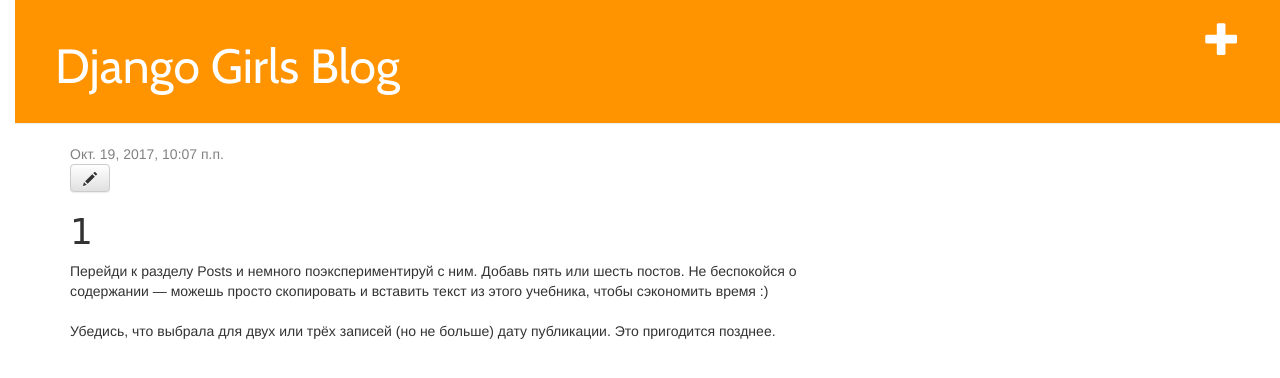
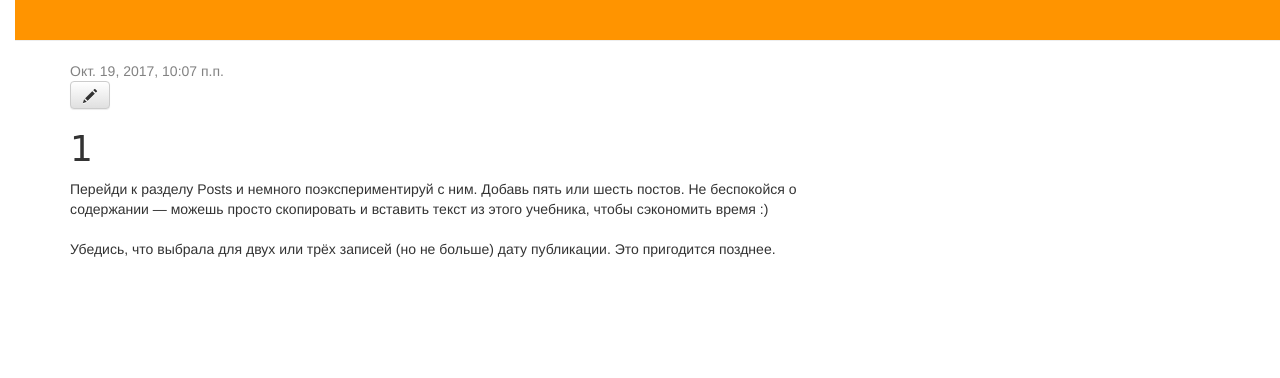
Before and after one commit to sweetsenpai/my-first-blog, a Django app: page /post/1/ in a window 1280 px wide. Shown: the top 378 px of the page. Run offline with Django 3.2, Linux system fonts and the light colour scheme; data comes from the database, SQL or seed files in the repository; some libraries are stand-ins or nearby versions.

Commit message:
Update base.html

```diff
--- a/blog/templates/blog/base.html
+++ b/blog/templates/blog/base.html
@@ -9,8 +9,9 @@
     </head>
    <body>
     <div class="page-header">
-        <a href="{% url 'post_new' %}" class="top-menu"><span class="glyphicon glyphicon-plus"></span></a>
-        <h1><a href="/">Django Girls Blog</a></h1>
+        {% if user.is_authenticated %}
+    <a href="{% url 'post_new' %}" class="top-menu"><span class="glyphicon glyphicon-plus"></span></a>
+{% endif %}
     </div>
     <div class="content container">
         <div class="row">
```
